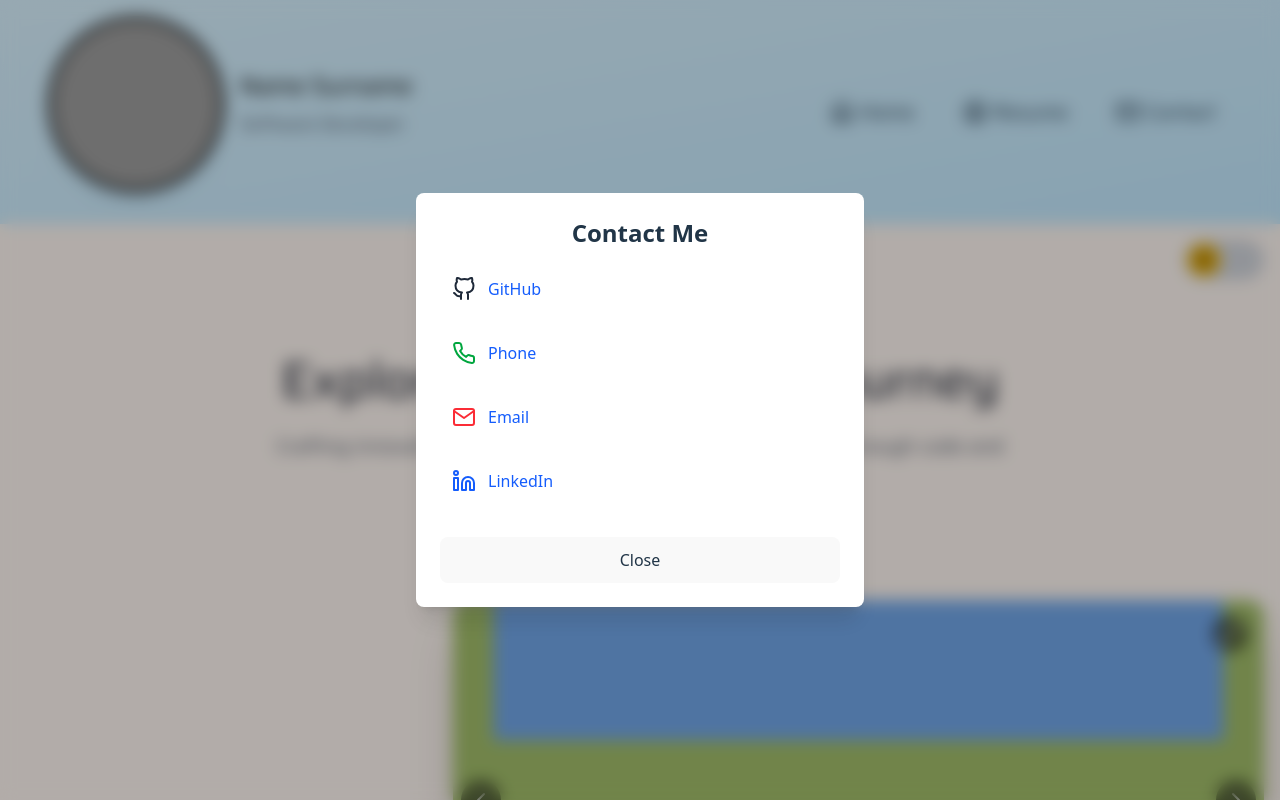
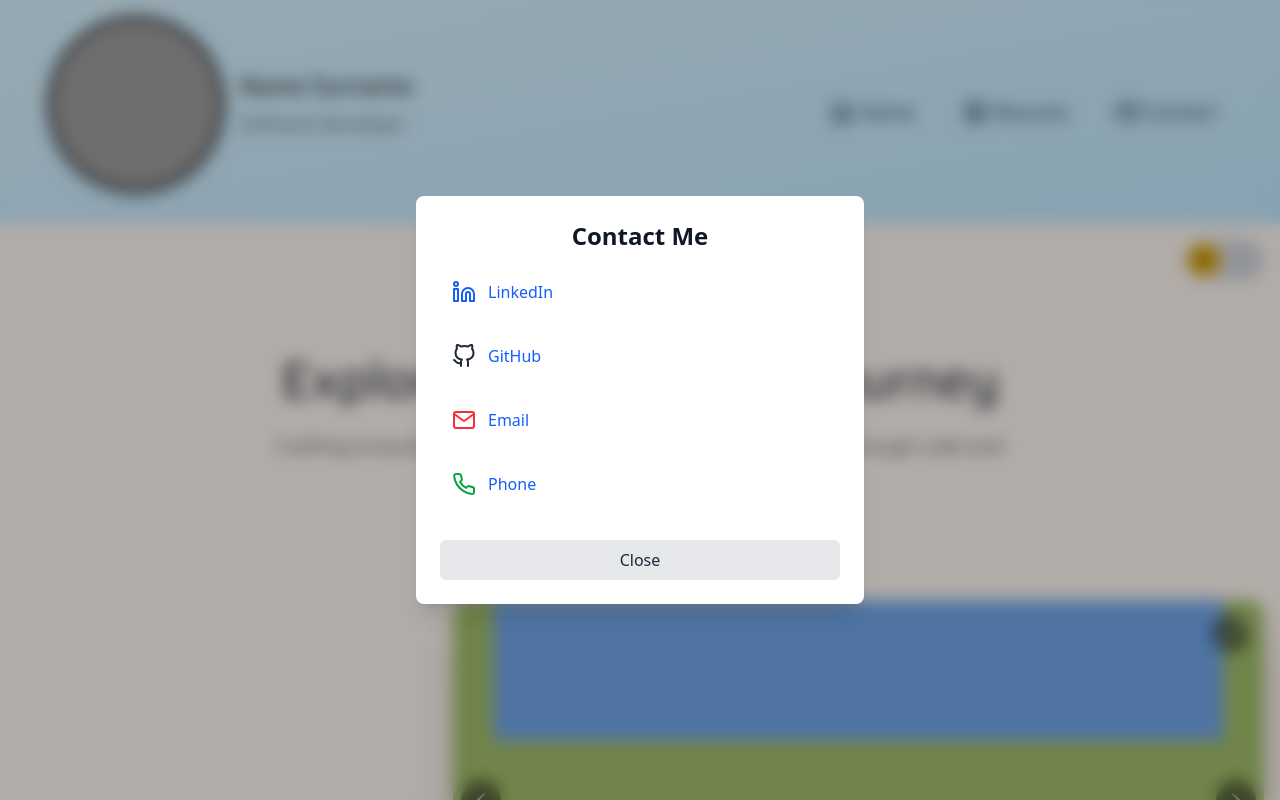
Before and after one commit to tima-work/projects-website, a React (Vite) app in the folder vite-project/: page / in a window 1280 px wide. Both pictures are taken after a click on the element "Contact". Built offline with nearby package versions, Linux system fonts and the light colour scheme; grey boxes are pictures that could not be loaded; a web font is replaced by a local one.

Commit message:
Fixed contact popup a bit

```diff
--- a/vite-project/src/components/ContactLink.jsx
+++ b/vite-project/src/components/ContactLink.jsx
@@ -1,11 +1,13 @@
 
 import React from "react";
 
-export default function ContactLink({ children, iconColor, href, linkText }) {
+export default function ContactLink({ children, iconColor, href, linkText, isDarkMode }) {
   return (
     <a
       href={href}
-      className="flex flex-row items-center space-x-3 p-3 hover:bg-gray-100 rounded-md transition-colors hover:underline decoration-blue-600"
+      className={`flex flex-row items-center space-x-3 p-3 rounded-md transition-colors hover:underline decoration-blue-600 ${isDarkMode
+        ? 'hover:bg-gray-700'
+        : 'hover:bg-gray-100'}`}
       target={href.startsWith("http") ? "_blank" : undefined}
       rel={href.startsWith("http") ? "noopener noreferrer" : undefined}
     >
@@ -23,7 +25,49 @@ export default function ContactLink({ children, iconColor, href, linkText }) {
       >
         {children}
       </svg>
-      <span className="font-medium text-blue-600">{linkText}</span>
+      <span className={`font-medium text-blue-600 ${isDarkMode
+          ? 'text-blue-400'
+          : 'text-blue-600'}`}>{linkText}</span>
     </a>
   );
 }
+
+
+
+// import React from "react";
+
+// export default function ContactLink({ children, iconColor, href, linkText, isDarkMode = false }) {
+//   return (
+//     <a
+//       href={href}
+//       className={`flex flex-row items-center space-x-3 p-3 rounded-md transition-colors
+//         ${isDarkMode
+//           ? 'hover:bg-gray-700'
+//           : 'hover:bg-gray-100'}`}
+//       target={href.startsWith("http") ? "_blank" : undefined}
+//       rel={href.startsWith("http") ? "noopener noreferrer" : undefined}
+//     >
+//       <svg
+//         xmlns="http://www.w3.org/2000/svg"
+//         width="24"
+//         height="24"
+//         viewBox="0 0 24 24"
+//         fill="none"
+//         stroke="currentColor"
+//         strokeWidth="2"
+//         strokeLinecap="round"
+//         strokeLinejoin="round"
+//         className={iconColor}
+//       >
+//         {children}
+//       </svg>
+//       <span className={`font-medium hover:underline
+//         ${isDarkMode
+//           ? 'text-blue-400'
+//           : 'text-blue-600'}`}
+//       >
+//         {linkText}
+//       </span>
+//     </a>
+//   );
+// }
--- a/vite-project/src/components/ContactMePopup.jsx
+++ b/vite-project/src/components/ContactMePopup.jsx
@@ -2,7 +2,7 @@ import { useState } from "react";
 import Popup from "./Popup"; // Assuming Popup component is in the same directory
 import ContactLink from "./ContactLink";
 
-export default function ContactMePopup({ isOpen, onClose }) {
+export default function ContactMePopup({ isOpen, onClose, isDarkMode }) {
     const [isVisible, setIsVisible] = useState(false);
 
     const handleCloseWithAnimation = (e) => {
@@ -22,61 +22,64 @@ export default function ContactMePopup({ isOpen, onClose }) {
             handleCloseWithAnimation={handleCloseWithAnimation}
         >
             <div
-                className="bg-white rounded-lg p-6 shadow-xl max-w-md w-full"
+                className={`${isDarkMode ? 'bg-gray-800 text-gray-200' : 'bg-white text-gray-900'}
+                rounded-lg p-6 shadow-xl max-w-md w-full transition-colors duration-300`}
                 onClick={(e) => e.stopPropagation()} // Prevent closing when clicking the popup content
             >
                 <div className="flex flex-col space-y-4">
                     <h2 className="text-2xl font-bold text-center mb-4">Contact Me</h2>
 
-
-
-                    <ContactLink
-                        href="https://github.com/yourusername"
-                        iconColor="text-gray-800"
-                        linkText="GitHub"
-                    >
-                        <path d="M9 19c-5 1.5-5-2.5-7-3m14 6v-3.87a3.37 3.37 0 0 0-.94-2.61c3.14-.35 6.44-1.54 6.44-7A5.44 5.44 0 0 0 20 4.77 5.07 5.07 0 0 0 19.91 1S18.73.65 16 2.48a13.38 13.38 0 0 0-7 0C6.27.65 5.09 1 5.09 1A5.07 5.07 0 0 0 5 4.77a5.44 5.44 0 0 0-1.5 3.78c0 5.42 3.3 6.61 6.44 7A3.37 3.37 0 0 0 9 18.13V22"></path>
-                    </ContactLink>
-
-
-                    <ContactLink
-                        href="tel:+1234567890"
-                        iconColor="text-green-600"
-                        linkText="Phone"
-                    >
-                        <path d="M22 16.92v3a2 2 0 0 1-2.18 2 19.79 19.79 0 0 1-8.63-3.07 19.5 19.5 0 0 1-6-6 19.79 19.79 0 0 1-3.07-8.67A2 2 0 0 1 4.11 2h3a2 2 0 0 1 2 1.72 12.84 12.84 0 0 0 .7 2.81 2 2 0 0 1-.45 2.11L8.09 9.91a16 16 0 0 0 6 6l1.27-1.27a2 2 0 0 1 2.11-.45 12.84 12.84 0 0 0 2.81.7A2 2 0 0 1 22 16.92z"></path>
-                    </ContactLink>
-
-                    {/* Email contact */}
-                    <ContactLink
-                        href="mailto:example@mail.com"
-                        iconColor="text-red-500"
-                        linkText="Email"
-                    >
-                        <path d="M4 4h16c1.1 0 2 .9 2 2v12c0 1.1-.9 2-2 2H4c-1.1 0-2-.9-2-2V6c0-1.1.9-2 2-2z"></path>
-                        <polyline points="22,6 12,13 2,6"></polyline>
-                    </ContactLink>
-
-                    {/* LinkedIn contact */}
                     <ContactLink
                         href="https://linkedin.com/in/yourprofile"
-                        iconColor="text-blue-600"
+                        iconColor={isDarkMode ? "text-blue-400" : "text-blue-600"}
                         linkText="LinkedIn"
+                        isDarkMode={isDarkMode}
                     >
                         <path d="M16 8a6 6 0 0 1 6 6v7h-4v-7a2 2 0 0 0-2-2 2 2 0 0 0-2 2v7h-4v-7a6 6 0 0 1 6-6z"></path>
                         <rect x="2" y="9" width="4" height="12"></rect>
                         <circle cx="4" cy="4" r="2"></circle>
                     </ContactLink>
 
-                    <button
+                    <ContactLink
+                        href="https://github.com/yourusername"
+                        iconColor={isDarkMode ? "text-gray-300" : "text-gray-800"}
+                        linkText="GitHub"
+                        isDarkMode={isDarkMode}
+                    >
+                        <path d="M9 19c-5 1.5-5-2.5-7-3m14 6v-3.87a3.37 3.37 0 0 0-.94-2.61c3.14-.35 6.44-1.54 6.44-7A5.44 5.44 0 0 0 20 4.77 5.07 5.07 0 0 0 19.91 1S18.73.65 16 2.48a13.38 13.38 0 0 0-7 0C6.27.65 5.09 1 5.09 1A5.07 5.07 0 0 0 5 4.77a5.44 5.44 0 0 0-1.5 3.78c0 5.42 3.3 6.61 6.44 7A3.37 3.37 0 0 0 9 18.13V22"></path>
+                    </ContactLink>
+
+                    <ContactLink
+                        href="mailto:example@mail.com"
+                        iconColor={isDarkMode ? "text-red-400" : "text-red-500"}
+                        linkText="Email"
+                        isDarkMode={isDarkMode}
+                    >
+                        <path d="M4 4h16c1.1 0 2 .9 2 2v12c0 1.1-.9 2-2 2H4c-1.1 0-2-.9-2-2V6c0-1.1.9-2 2-2z"></path>
+                        <polyline points="22,6 12,13 2,6"></polyline>
+                    </ContactLink>
+
+                    <ContactLink
+                        href="tel:+1234567890"
+                        iconColor={isDarkMode ? "text-green-400" : "text-green-600"}
+                        linkText="Phone"
+                        isDarkMode={isDarkMode}
+                    >
+                        <path d="M22 16.92v3a2 2 0 0 1-2.18 2 19.79 19.79 0 0 1-8.63-3.07 19.5 19.5 0 0 1-6-6 19.79 19.79 0 0 1-3.07-8.67A2 2 0 0 1 4.11 2h3a2 2 0 0 1 2 1.72 12.84 12.84 0 0 0 .7 2.81 2 2 0 0 1-.45 2.11L8.09 9.91a16 16 0 0 0 6 6l1.27-1.27a2 2 0 0 1 2.11-.45 12.84 12.84 0 0 0 2.81.7A2 2 0 0 1 22 16.92z"></path>
+                    </ContactLink>
+
+                    <div
                         onClick={() => {
                             setIsVisible(false);
                             setTimeout(onClose, 300);
                         }}
-                        className="mt-4 py-2 px-4 bg-gray-200 hover:bg-gray-300 rounded-md transition-colors font-medium"
+                        className={`mt-4 py-2 px-4 rounded-md transition-colors font-medium flex justify-center w-full
+                            ${isDarkMode
+                                ? 'bg-gray-700 hover:bg-gray-600 text-white'
+                                : 'bg-gray-200 hover:bg-gray-300 text-gray-800'}`}
                     >
                         Close
-                    </button>
+                    </div>
                 </div>
             </div>
         </Popup>
--- a/vite-project/src/components/Layout.jsx
+++ b/vite-project/src/components/Layout.jsx
@@ -113,6 +113,7 @@ export default function Layout({ children }) {
         <ContactMePopup
           isOpen={showContactPopup}
           onClose={() => setShowContactPopup(false)}
+          isDarkMode={isDarkMode}
         />
       </div>
     </div>
```
